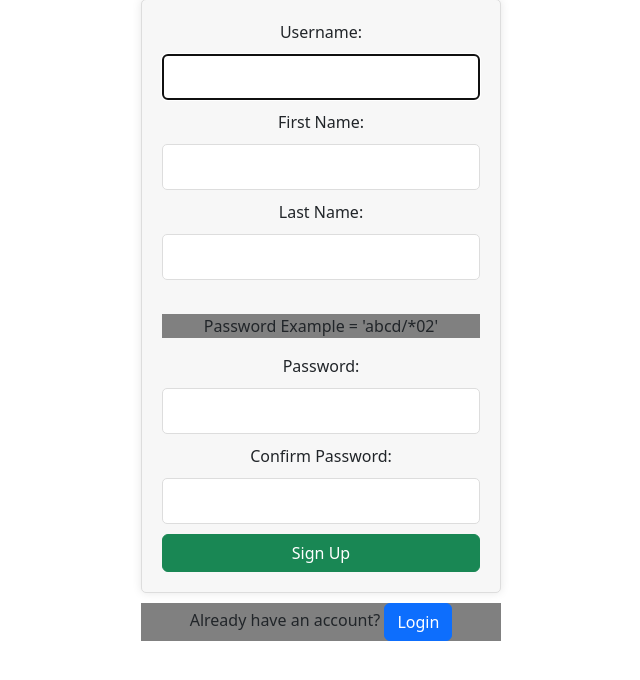
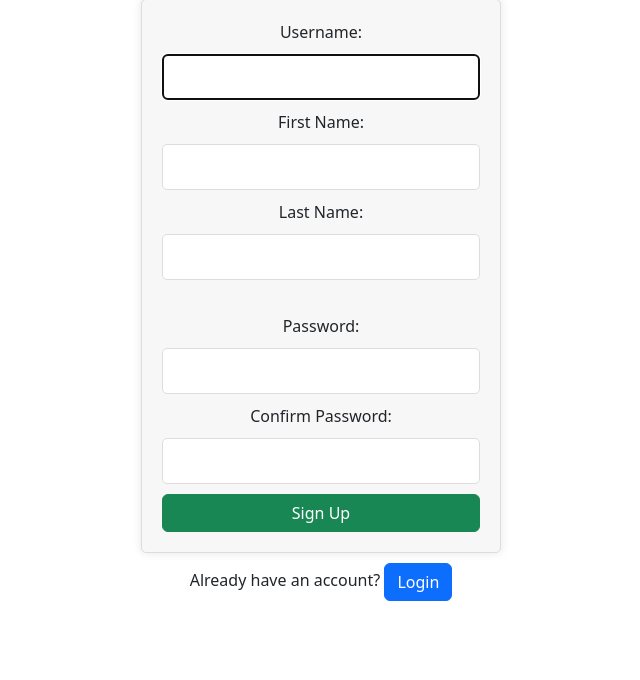
Before and after one commit to wajidkorkani/WYNNN, a Django app: page /signup/ in a window 1280 px wide. Shown: the part 69-749 px from the top of the page, without its empty margins (319-959 px from the left). Run offline with Django 4.2, Linux system fonts and the light colour scheme.

Commit message:
The heighlighter from p tag is removed and password hint too.

```diff
--- a/Facebook_Clone_Application/templates/Auth/signup.html
+++ b/Facebook_Clone_Application/templates/Auth/signup.html
@@ -32,9 +32,6 @@
     border: 1px solid #ddd;
     border-radius: 5px;
   }
-  p{
-    background-color:gray;
-  }
 </style>
 {% endblock %}
 {% block body %}
@@ -54,8 +51,6 @@
     {{ form.last_name }}
     <br><br>
 
-    <p>Password Example = 'abcd/*02'</p>
-
     <label for="{{ form.password1.id_for_label }}">Password:</label>
     {{ form.password1 }}
 
```
